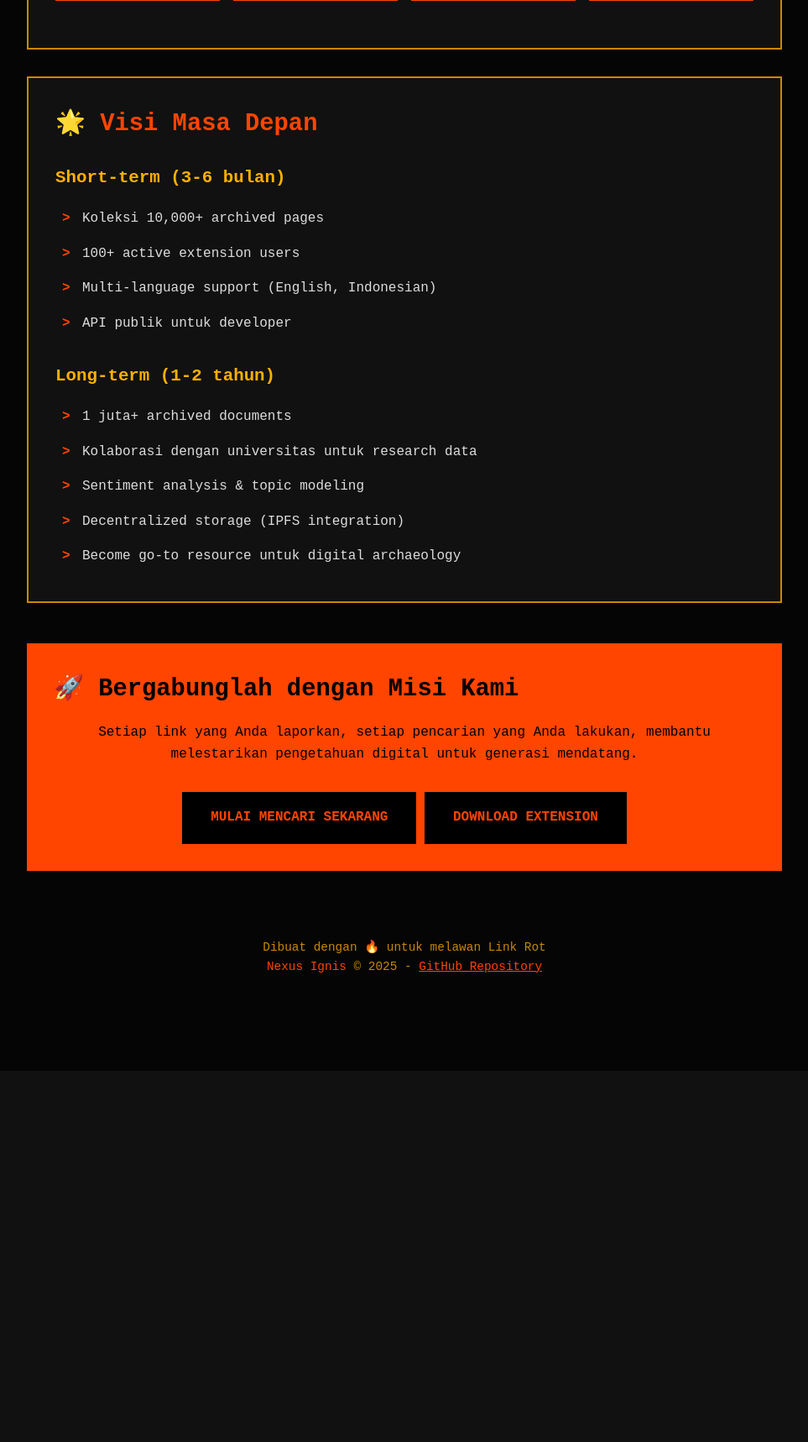
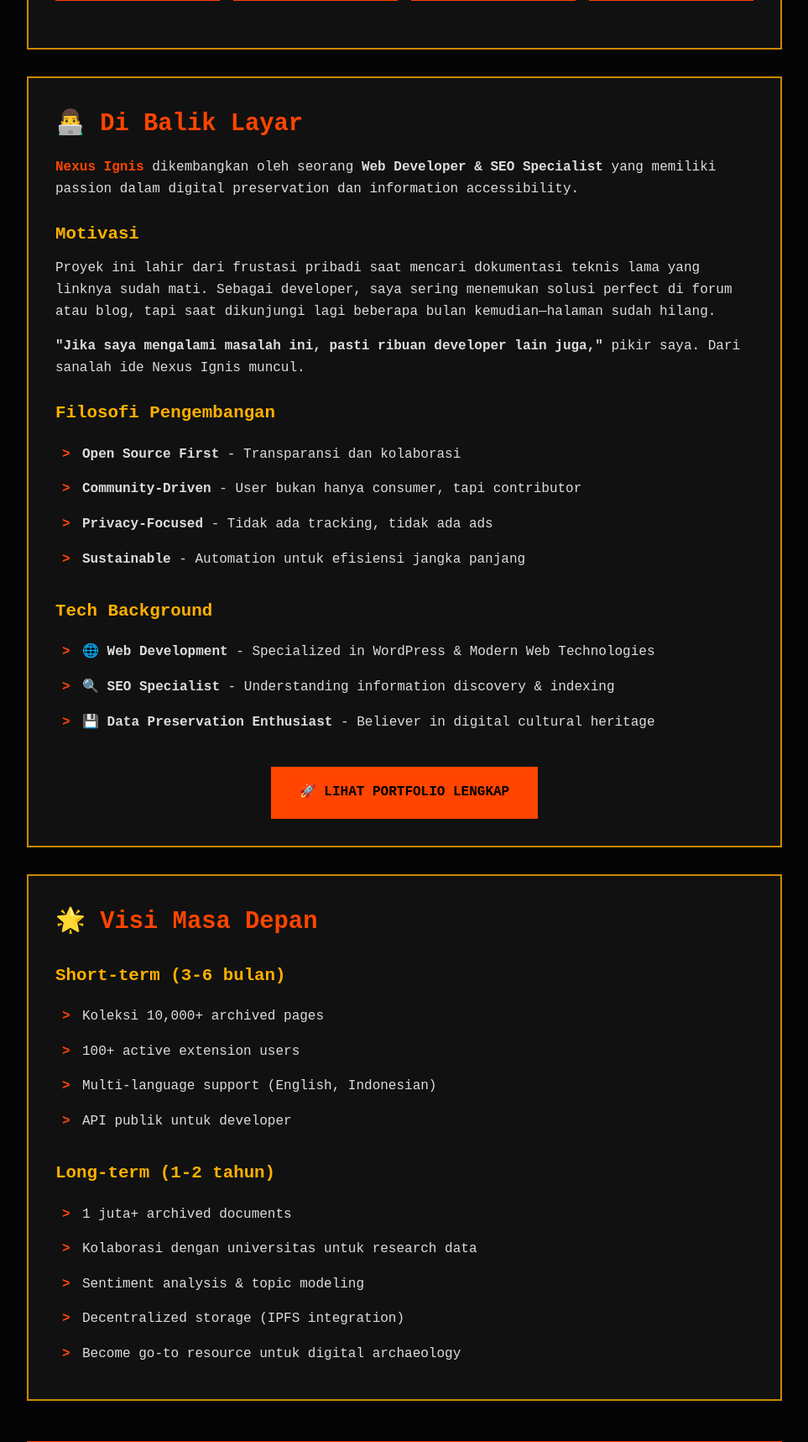
Before and after one commit to afiatana/nexus-ignis, a Flask app: page /about in a window 1280 px wide. Shown: the part 4024-5741 px from the top of the page at 84% size, without its empty margins (158-1121 px from the left). Before the commit the page ends 5182 px from the top, so only its background shows below. Run offline with Flask 3, Linux system fonts and the light colour scheme; some libraries are stand-ins or nearby versions.

Commit message:
Add developer portfolio links and creator story section

```diff
--- a/web/templates/about.html
+++ b/web/templates/about.html
@@ -437,6 +437,51 @@
             </div>
         </div>
 
+        <!-- The Creator -->
+        <div class="section">
+            <h2>👨‍💻 Di Balik Layar</h2>
+
+            <p>
+                <span class="highlight">Nexus Ignis</span> dikembangkan oleh seorang <strong>Web Developer & SEO
+                    Specialist</strong>
+                yang memiliki passion dalam digital preservation dan information accessibility.
+            </p>
+
+            <h3>Motivasi</h3>
+            <p>
+                Proyek ini lahir dari frustasi pribadi saat mencari dokumentasi teknis lama yang linknya sudah mati.
+                Sebagai developer, saya sering menemukan solusi perfect di forum atau blog, tapi saat dikunjungi
+                lagi beberapa bulan kemudian—halaman sudah hilang.
+            </p>
+            <p>
+                <strong>"Jika saya mengalami masalah ini, pasti ribuan developer lain juga,"</strong> pikir saya.
+                Dari sanalah ide Nexus Ignis muncul.
+            </p>
+
+            <h3>Filosofi Pengembangan</h3>
+            <ul>
+                <li><strong>Open Source First</strong> - Transparansi dan kolaborasi</li>
+                <li><strong>Community-Driven</strong> - User bukan hanya consumer, tapi contributor</li>
+                <li><strong>Privacy-Focused</strong> - Tidak ada tracking, tidak ada ads</li>
+                <li><strong>Sustainable</strong> - Automation untuk efisiensi jangka panjang</li>
+            </ul>
+
+            <h3>Tech Background</h3>
+            <ul>
+                <li>🌐 <strong>Web Development</strong> - Specialized in WordPress & Modern Web Technologies</li>
+                <li>🔍 <strong>SEO Specialist</strong> - Understanding information discovery & indexing</li>
+                <li>💾 <strong>Data Preservation Enthusiast</strong> - Believer in digital cultural heritage</li>
+            </ul>
+
+            <div style="text-align: center; margin-top: 2rem;">
+                <a href="https://myportfolio-aafafiatna.vercel.app" target="_blank" style="display: inline-block; padding: 1rem 2rem; background: var(--accent); color: #000;
+                          text-decoration: none; font-weight: bold; border: 2px solid var(--accent);
+                          transition: all 0.3s; text-transform: uppercase;">
+                    🚀 Lihat Portfolio Lengkap
+                </a>
+            </div>
+        </div>
+
         <!-- Vision -->
         <div class="section">
             <h2>🌟 Visi Masa Depan</h2>
@@ -468,6 +513,8 @@
             </p>
             <a href="/" class="button">Mulai Mencari Sekarang</a>
             <a href="/download-extension" class="button">Download Extension</a>
+            <a href="https://myportfolio-aafafiatna.vercel.app" target="_blank" class="button">👨‍💻 Meet The
+                Developer</a>
         </div>
 
         <!-- Footer -->
```
Also changed, not shown: web/templates/index.html (+17 -0 lines).
